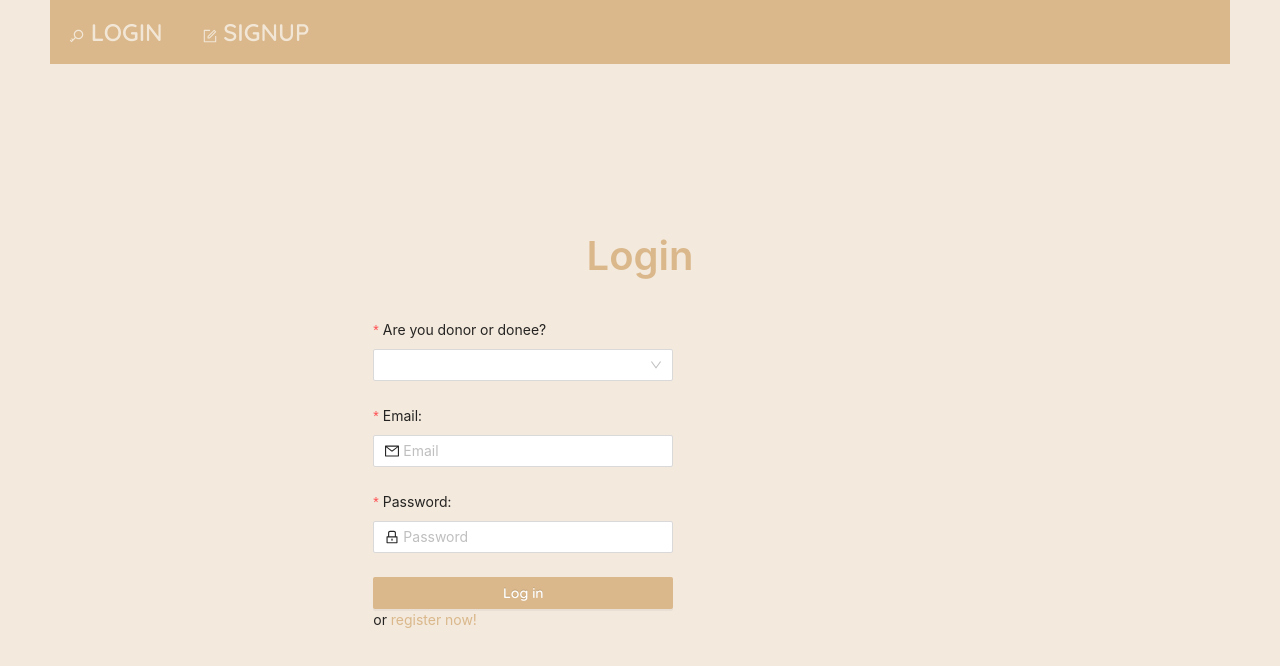
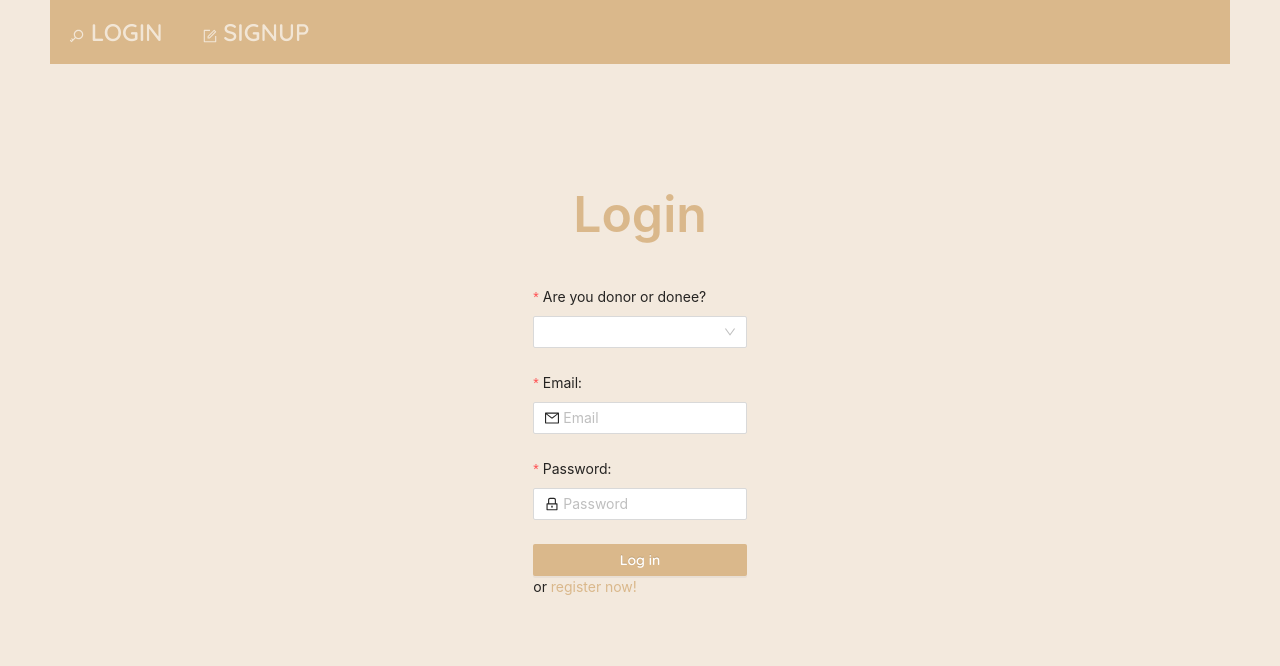
Before and after one commit to DaianyNascimento/reus-client, a React (Create React App) app: page /login in a window 1280 px wide. Shown: the top 666 px of the page. Built offline with nearby package versions, Linux system fonts and the light colour scheme; no server answers.

Commit message:
fix bug, final touches

```diff
--- a/src/components/CreateProduct.js
+++ b/src/components/CreateProduct.js
@@ -29,10 +29,10 @@ export function CreateProduct({ setAllProducts }) {
 
     try {
       const { data } = await axios.post(`${API_BASE_URL}/products`, newProduct);
-      console.log(data);
       setAllProducts((oldProducts) => {
         return [...oldProducts, data.product];
       });
+      setNewProduct("");
     } catch (error) {
       console.log("Error in updating the product list on the server!", error);
     }
--- a/src/components/EditProduct.js
+++ b/src/components/EditProduct.js
@@ -10,7 +10,6 @@ export function EditProduct({ product, setAllProducts }) {
     const [form] = Form.useForm();
 
     const updateSingleProduct = async (idToUpdate, updatedProduct) => {
-        //console.log(updatedProduct);
         try {
             await axios.put(`${API_BASE_URL}/products`, updatedProduct);
             setAllProducts((oldProducts) => {
@@ -49,13 +48,13 @@ export function EditProduct({ product, setAllProducts }) {
             <Button className="updateBtn btnStyle" type="primary" onClick={showModal}>Update Product</Button>
 
             <Modal title="Update product" visible={isModalVisible} onOk={handleOk} onCancel={handleCancel}
-            footer = {[
+                footer={[
                     <Button className="updateBtn btnStyle" type="primary" onClick={handleOk}>Update!</Button>,
                     <Button className="updateBtn btnStyle" key="back" onClick={handleCancel}>Return</Button>,
 
                 ]}>
 
-                <Form form={form} layout="vertical" labelCol={{ span: 60,}} wrapperCol={{ span: 60,}} style={{padding: "24px"}}>
+                <Form form={form} layout="vertical" labelCol={{ span: 60, }} wrapperCol={{ span: 60, }} style={{ padding: "24px" }}>
                     <Form.Item label="TITLE" required tooltip="This is a required field">
                         <Input
                             type="text"
--- a/src/components/LoginForm.js
+++ b/src/components/LoginForm.js
@@ -25,7 +25,7 @@ export function LoginForm({
 
     return (
         <div className="login-form-container">
-            <Row type="flex" justify="center" align="middle" style={{ minHeight: '90vh' }}>
+            <Row type="flex" justify="center" align="middle" style={{ minHeight: '80vh' }}>
                 <Col span={10} >
                     <h1 className="login-h1">Login</h1>
                     <Form
@@ -47,8 +47,8 @@ export function LoginForm({
                             ]}
                         >
                             <Select labelInValue onChange={handleFormState}>
-                                <Select.Option name="role" value="donor">Donor</Select.Option>
-                                <Select.Option name="role" value="donee">Donee</Select.Option>
+                                <Select.Option name="role" value="donor">donor</Select.Option>
+                                <Select.Option name="role" value="donee">donee</Select.Option>
                             </Select>
                         </Form.Item>
                         <Form.Item
--- a/src/components/SignupForm.js
+++ b/src/components/SignupForm.js
@@ -47,8 +47,8 @@ export function SignupForm({
                             ]}
                         >
                             <Select labelInValue onChange={handleFormState}>
-                                <Select.Option name="role" value="donor">Donor</Select.Option>
-                                <Select.Option name="role" value="donee">Donee</Select.Option>
+                                <Select.Option name="role" value="donor">donor</Select.Option>
+                                <Select.Option name="role" value="donee">donee</Select.Option>
                             </Select>
                         </Form.Item>
                         <Form.Item
--- a/src/index.css
+++ b/src/index.css
@@ -13,14 +13,13 @@ code {
 /*LOGIN*/
 
 .login-h1 {
-  font-size: 5vh;
+  font-size: 50px;;
   font-weight: 600;
   display: block;
   margin: 5% 25%;
-  padding: 5px 10px;
+  padding: 5px 5px;
   color: #DAB88B;
   text-align: center;
-  align-items: center;
 }
 
 .login-form-container {
@@ -31,6 +30,10 @@ code {
   max-width: 300px;
 }
 
+#normal_login {
+  display: block;
+  margin: 5% 30%;
+}
 .ant-col-rtl .login-form-forgot {
   float: left;
 }
--- a/src/pages/Profile.js
+++ b/src/pages/Profile.js
@@ -8,13 +8,14 @@ import { CreateProduct } from "../components/CreateProduct";
 import { DeleteAllProductsButtons } from "../components/DeleteAllProductsButtons";
 import { ListAlerts } from "../components/ListAlerts";
 import { Button } from 'antd';
-import {SmileOutlined} from '@ant-design/icons';
+import { SmileOutlined } from '@ant-design/icons';
 
 export function Profile() {
   const navigate = useNavigate();
   const { user, removeUserFromContext, addUserToContext } = useContext(AuthContext);
   const [allProducts, setAllProducts] = useState([]);
   const [alerts, setAlerts] = useState([]);
+  const [userName, setUserName] = useState([]);
 
   useEffect(() => {
     if (!user || typeof user == "undefined") {
@@ -42,6 +43,7 @@ export function Profile() {
         const { data } = await axios.get(`${API_BASE_URL}/products`);
         if (!data.currentDonorProducts) return;
         setAllProducts(data.currentDonorProducts);
+        setUserName(data.currentDonor.name);
       } catch (err) {
         console.log("We got an error");
         console.error(err);
@@ -94,14 +96,14 @@ export function Profile() {
   return (
     <div>
       <div className="profileHead">
-        {user && <h2 className="profTitle">Welcome, {user.email} <SmileOutlined/></h2>}
+        {user && <h2 className="profTitle">Welcome, {userName} <SmileOutlined /></h2>}
         <Button className="profLogOut btnStyle" type="primary" onClick={logout}>
           Logout
         </Button>
       </div>
 
       <div className="createProdDiv">
-      {<CreateProduct setAllProducts={setAllProducts} />}
+        {<CreateProduct setAllProducts={setAllProducts} />}
       </div>
 
 
--- a/src/pages/Signup.js
+++ b/src/pages/Signup.js
@@ -13,7 +13,6 @@ export function Signup() {
             await axios.post(API_BASE_URL + "/auth/signup", formState);
             navigate("/login");
         } catch (err) {
-            //console.log(err.response.data);
             setErrorState({ message: err.response.data.errorMessage });
         }
     };
```
Also changed, not shown: src/components/ListAlerts.js (+5 -6 lines). Lines whose indentation alone changed are shown as unchanged.
